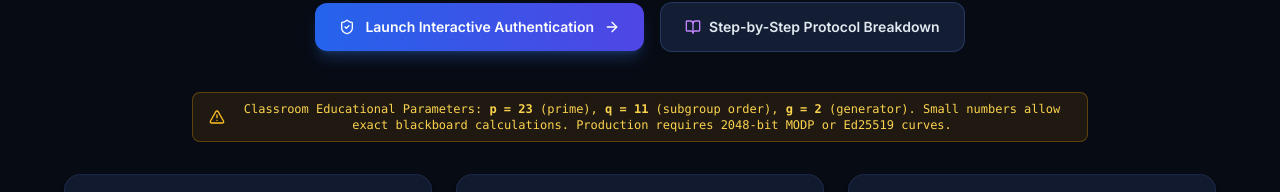
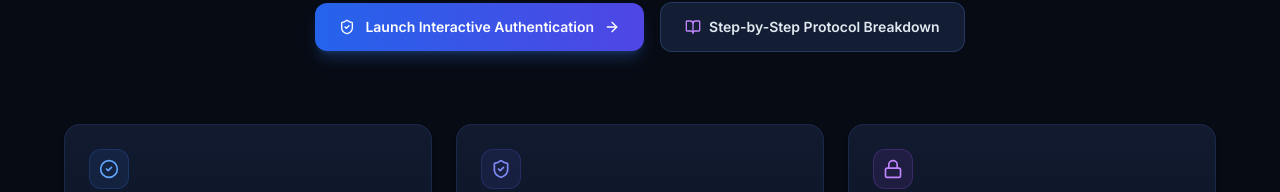
Before and after one commit to vivekchauhan2005/zero-knowledge-proof, a React (Vite) app in the folder frontend/: page / in a window 1280 px wide. Shown: the part 425-617 px from the top of the page. Built offline with nearby package versions, Linux system fonts and the light colour scheme; no server answers.

Commit message:
chore: remove educational parameter disclaimer from landing hero

```diff
--- a/frontend/src/components/LandingHero.jsx
+++ b/frontend/src/components/LandingHero.jsx
@@ -44,14 +44,6 @@ export default function LandingHero({ onStartDemo, onLearnMore }) {
             <BookOpen className="w-4 h-4 text-purple-400" />
             <span>Step-by-Step Protocol Breakdown</span>
           </button>
-        </div>
-
-        {/* Educational Parameter Badge */}
-        <div className="inline-flex items-center space-x-2 text-xs font-mono text-amber-300 bg-amber-500/10 border border-amber-500/30 px-4 py-2 rounded-lg">
-          <AlertTriangle className="w-4 h-4 text-amber-400 shrink-0" />
-          <span>
-            Classroom Educational Parameters: <strong>p = 23</strong> (prime), <strong>q = 11</strong> (subgroup order), <strong>g = 2</strong> (generator). Small numbers allow exact blackboard calculations. Production requires 2048-bit MODP or Ed25519 curves.
-          </span>
         </div>
       </div>
 
```
